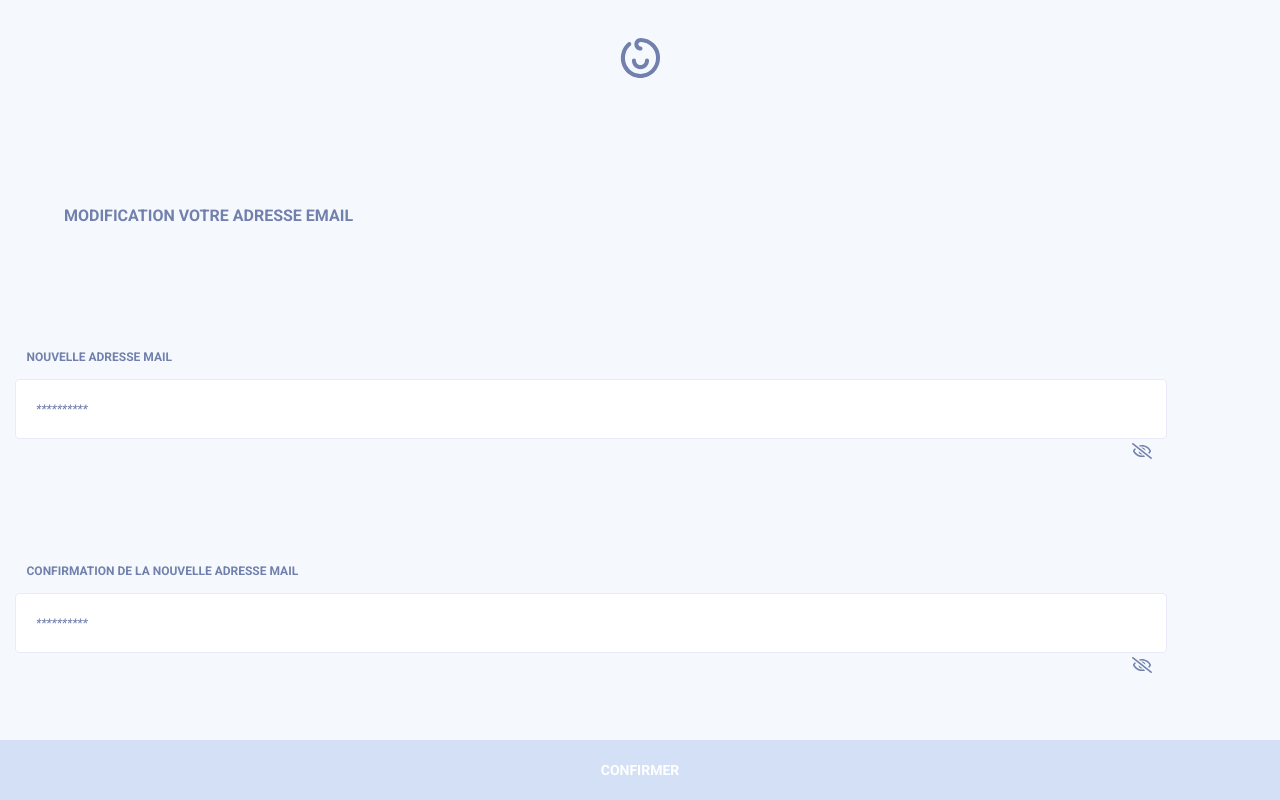
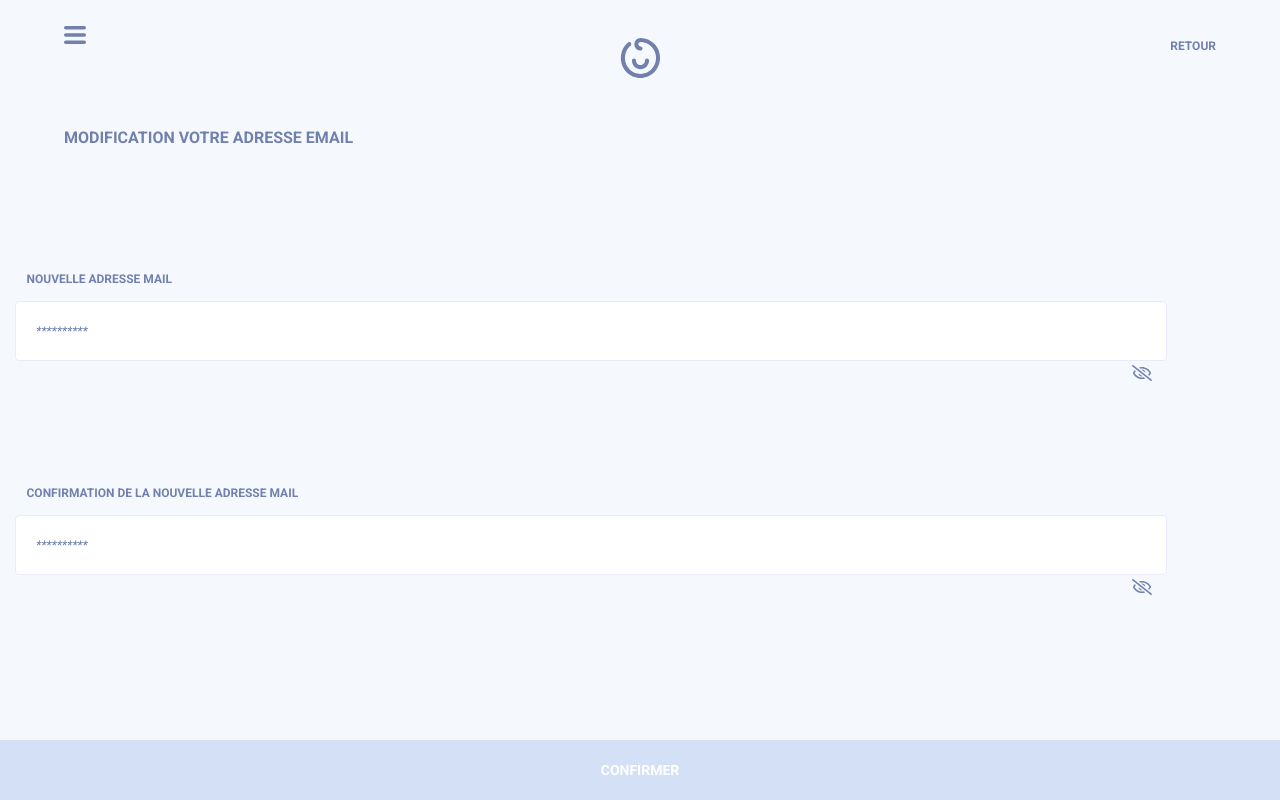
Before and after one commit to Refsone/TinyHappy-Project-3, a React (Create React App) app: page /settings/modify/email in a window 1280 px wide. Built offline with nearby package versions, Linux system fonts and the light colour scheme.

Commit message:
updatting routes

```diff
--- a/src/components/commons/header/Header.js
+++ b/src/components/commons/header/Header.js
@@ -33,10 +33,18 @@ const Header = (props) => {
       break
     case '/settings':
       text = 'retour'
-      link = location
+      link = '/moments'
       break
     case '/settings/modify':
       text = 'annuler'
+      link = '/settings'
+      break
+    case '/settings/modify/password':
+      text = 'retour'
+      link = '/settings'
+      break
+    case '/settings/modify/email':
+      text = 'retour'
       link = '/settings'
       break
     case '/setting/legacy':
--- a/src/components/menu/ModifySettings.js
+++ b/src/components/menu/ModifySettings.js
@@ -2,7 +2,7 @@ import React from 'react'
 import axios from 'axios'
 import Email from './Email'
 import Password from './Password'
-import Logo from './../commons/header/LogoHeader'
+import Header from './../commons/header/Header'
 
 const ModifySettings = (props) => {
   const path = props.location.pathname
@@ -10,7 +10,7 @@ const ModifySettings = (props) => {
 
   return (
     <>
-      <Logo location={path} />
+      <Header location={path} burger />
       <div>
         {path === '/settings/modify/email' ? <Email /> : <Password />}
       </div>
```
